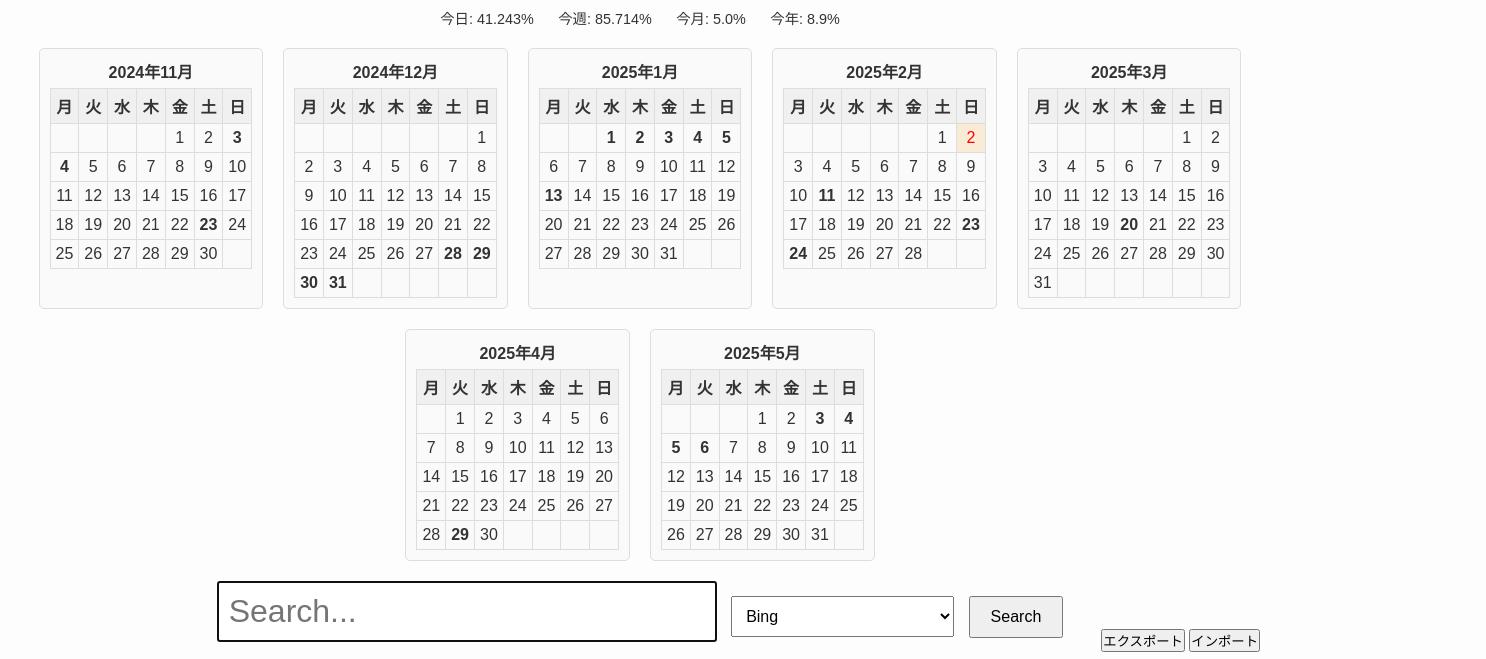
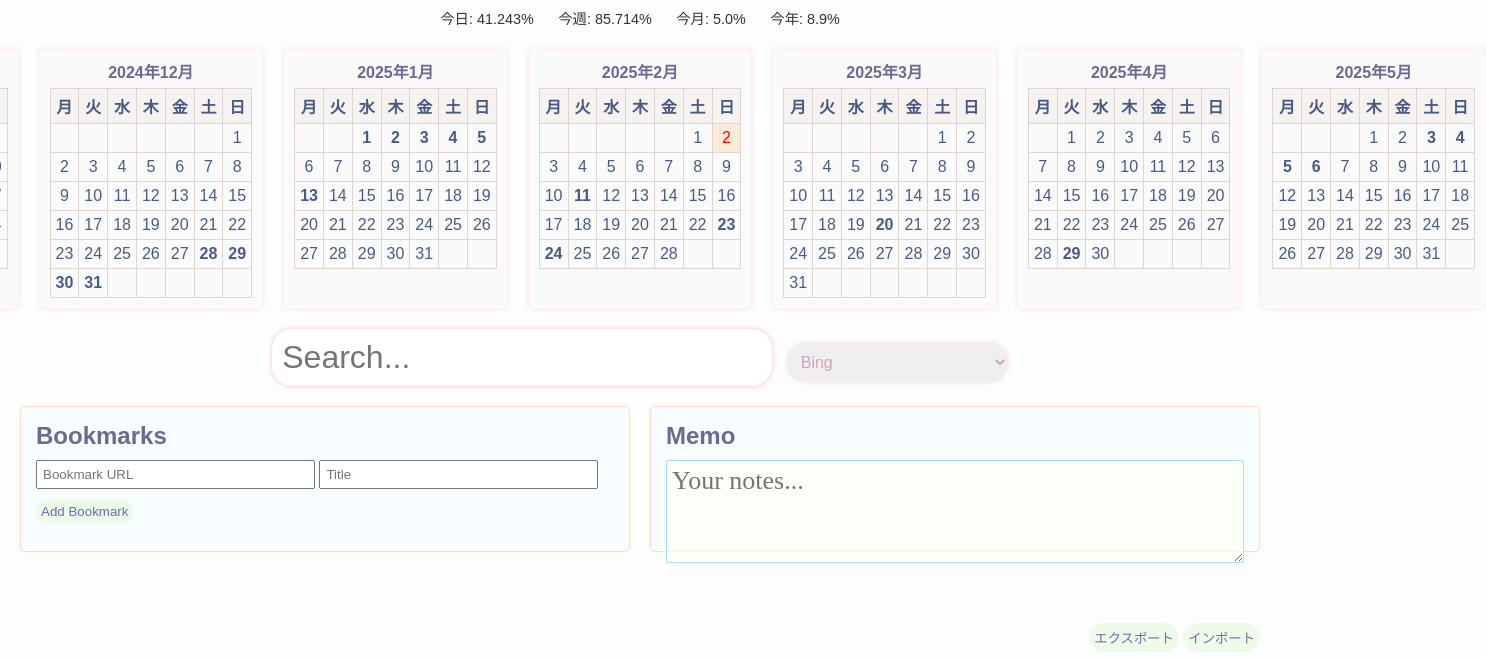
Before and after one commit to buzomo/myNTP, a plain HTML site: page index.html in a window 1280 px wide. Shown: the part 128-787 px from the top of the page, 1486 px wide, since content can reach past the window. Drawn offline with Linux system fonts and the light colour scheme.

Commit message:
ビジュアルのこだわり

```diff
--- a/index.html
+++ b/index.html
@@ -33,7 +33,7 @@
       body.dark textarea,
       body.dark select {
         background-color: #333;
-        color: #ddd;
+        color: #1d0a0a;
         border: 1px solid #555;
       }
 
@@ -67,15 +67,16 @@
       #calendar {
         display: flex;
         justify-content: center;
-        flex-wrap: wrap;
+        flex-wrap: nowrap;
         gap: 20px;
         margin-bottom: 20px;
       }
       .cal-container {
-        border: 1px solid #ddd;
+        border: 1px solid #ffd7d748;
         padding: 10px;
         border-radius: 5px;
         background-color: #fafafa;
+        box-shadow: 0 0 5px rgba(255, 215, 215, 0.644);
       }
       body.dark .cal-container {
         background-color: #333;
@@ -84,6 +85,7 @@
         text-align: center;
         margin-bottom: 5px;
         font-weight: bold;
+        color: #322766b2;
       }
       table {
         width: 100%;
@@ -91,10 +93,11 @@
       }
       th,
       td {
-        border: 1px solid #ddd;
+        border: 1px solid #dfd3d3;
         text-align: center;
         padding: 5px;
         position: relative;
+        color:rgba(20, 41, 100, 0.767)
       }
       /* 当日のセル：ピンクサークルで背景ハイライト */
       td.today::before {
@@ -111,7 +114,7 @@
       }
       /* 曜日ヘッダー（月曜始まり） */
       thead tr th {
-        background-color: #f0f0f0;
+        background-color: #ece6e26e;
       }
 
       /* 検索バー */
@@ -124,17 +127,28 @@
         max-width: 500px;
         padding: 10px;
         font-size: 2em;
+        border: none;
+        box-shadow: 0 0 5px rgba(255, 0, 106, 0.26);
+        border-radius: 20px;
+        color: #a89a9a;
+      }
+      #search-input:focus {
+        outline: none;
+        color: darkslateblue;
       }
       #search-engine {
         padding: 10px;
         margin-left: 10px;
         font-size: 1em;
+        border: none;
+        box-shadow: 0 0 5px rgba(255, 0, 106, 0.171);
+        border-radius: 22px;
+        color: #d1a2bf;
       }
       #search-btn {
-        padding: 10px 20px;
-        font-size: 1em;
-        margin-left: 10px;
+        display: none;
       }
+
 
       /* 検索履歴 */
       #search-history {
@@ -143,11 +157,13 @@
       }
       .history-item {
         display: inline-block;
-        background-color: #eee;
+        background-color: #d5feffa2;
         padding: 5px 10px;
         margin: 3px;
-        border-radius: 3px;
+        border-radius: 18px;
+        box-shadow: 0 0 5px rgba(128, 192, 157, 0.1);
         cursor: pointer;
+        color: #a89a9a;
       }
       .history-item button {
         margin-left: 5px;
@@ -167,10 +183,12 @@
       #bookmarks,
       #memo {
         flex: 1 1 300px;
-        background-color: #fafafa;
+        background-color: #f4fdff96;
         padding: 15px;
-        border: 1px solid #ddd;
+        border: 1px solid #fbfdffb6;
         border-radius: 5px;
+        border: 1px solid #ffd7d7;
+        box-shadow: 0 0 5px rgba(255, 250, 184, 0.644);
       }
       body.dark #bookmarks,
       body.dark #memo {
@@ -197,6 +215,14 @@
       #bookmark-list li button {
         margin-left: 5px;
       }
+      button{
+        padding: 5px;
+        border-radius: 70px;
+        border: none;
+        background-color: #d7f8c967;
+        cursor: pointer;
+        color: #4733a1bb;
+      }
 
       #bookmark-url,
       #bookmark-title {
@@ -206,9 +232,20 @@
       }
       #memo-text {
         width: 100%;
-        height: 150px;
+        height: 90%;
         padding: 5px;
-        resize: vertical;
+        border:   rgb(169, 226, 248) 1px solid;
+        border-radius: 2px;
+        background-color: #fffff6a9;
+        font-size: 26px;
+        font-family: serif;
+        color: rgb(20, 41, 100);
+      }
+      ::selection {
+        background-color: #ff00b36c;
+      }
+      ::-webkit-scrollbar{
+        display: none;
       }
 
       /* レスポンシブ */
@@ -230,6 +267,9 @@
       td.today {
         color: red;
         background-color: antiquewhite;
+      }
+      h2 {
+        color: #322766b2;
       }
     </style>
   </head>
@@ -802,37 +842,6 @@
           a.click();
           URL.revokeObjectURL(url);
         });
-      document
-        .getElementById("import-btn")
-        .addEventListener("click", function () {
-          document.getElementById("import-file").click();
-        });
-
-      document
-        .getElementById("import-file")
-        .addEventListener("change", function (e) {
-          const file = e.target.files[0];
-          if (!file) return;
-
-          const reader = new FileReader();
-          reader.onload = function (e) {
-            try {
-              const importedData = JSON.parse(e.target.result);
-
-              // LocalStorageをクリアして新しいデータで上書き
-              localStorage.clear();
-              for (let key in importedData) {
-                localStorage.setItem(key, importedData[key]);
-              }
-
-              alert("インポートが完了しました。ページをリロードします。");
-              location.reload();
-            } catch (error) {
-              alert("インポートに失敗しました: " + error.message);
-            }
-          };
-          reader.readAsText(file);
-        });
 
       document
         .getElementById("search-btn")
```
